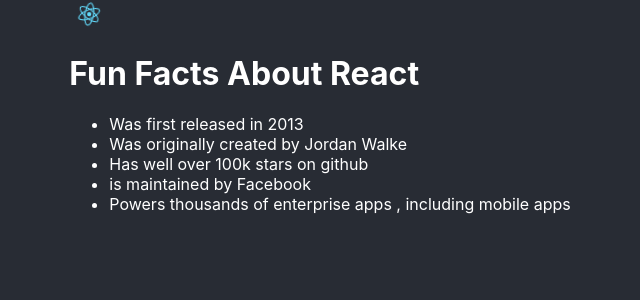
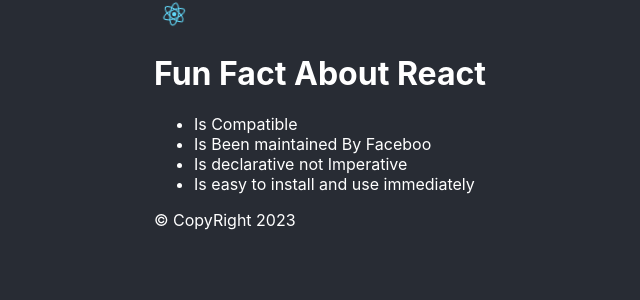
Before and after one commit to ojingwaDaniel/PracticeNote, a React (Create React App) app in the folder challenge1/challenge-one/: page / in a window 1280 px wide. Shown: the top 300 px of the page, without its empty margins (320-960 px from the left). Built offline with nearby package versions, Linux system fonts and the light colour scheme.

Commit message:
created a simple page of facts about React

```diff
--- a/challenge1/challenge-one/src/App.js
+++ b/challenge1/challenge-one/src/App.js
@@ -1,34 +1,24 @@
 import logo from "./logo.svg";
 import "./App.css";
 
-function App() {
+function App(){
   return (
     <div className="App">
-      <header className="App-header">
-        <img src={logo} className="App-logo" alt="logo" />
+      <header>
+        <img src={logo} alt="img"  className = 'App-logo'/>
       </header>
-      <h1>Fun Facts About React</h1>
+      <h1>Fun Fact About React</h1>
       <ul>
-        <li>
-          Was first released in 2013
-        </li>
-        <li>
-          Was originally created by Jordan Walke
-        </li>
-        <li>
-        Has well over 100k stars on github
-        </li>
-        <li>
-          is maintained by Facebook
-        </li>
-        <li>
-          Powers thousands of enterprise apps , including mobile apps
-        </li>
+        <li>Is Compatible</li>
+        <li> Is Been maintained By Faceboo</li>
+        <li> Is declarative not Imperative</li>
+        <li>Is easy to install and use immediately</li>
       </ul>
-
+      <footer>
+        &copy; CopyRight 2023
+      </footer>
 
     </div>
   );
 }
-
-export default App;
+export default App
```
